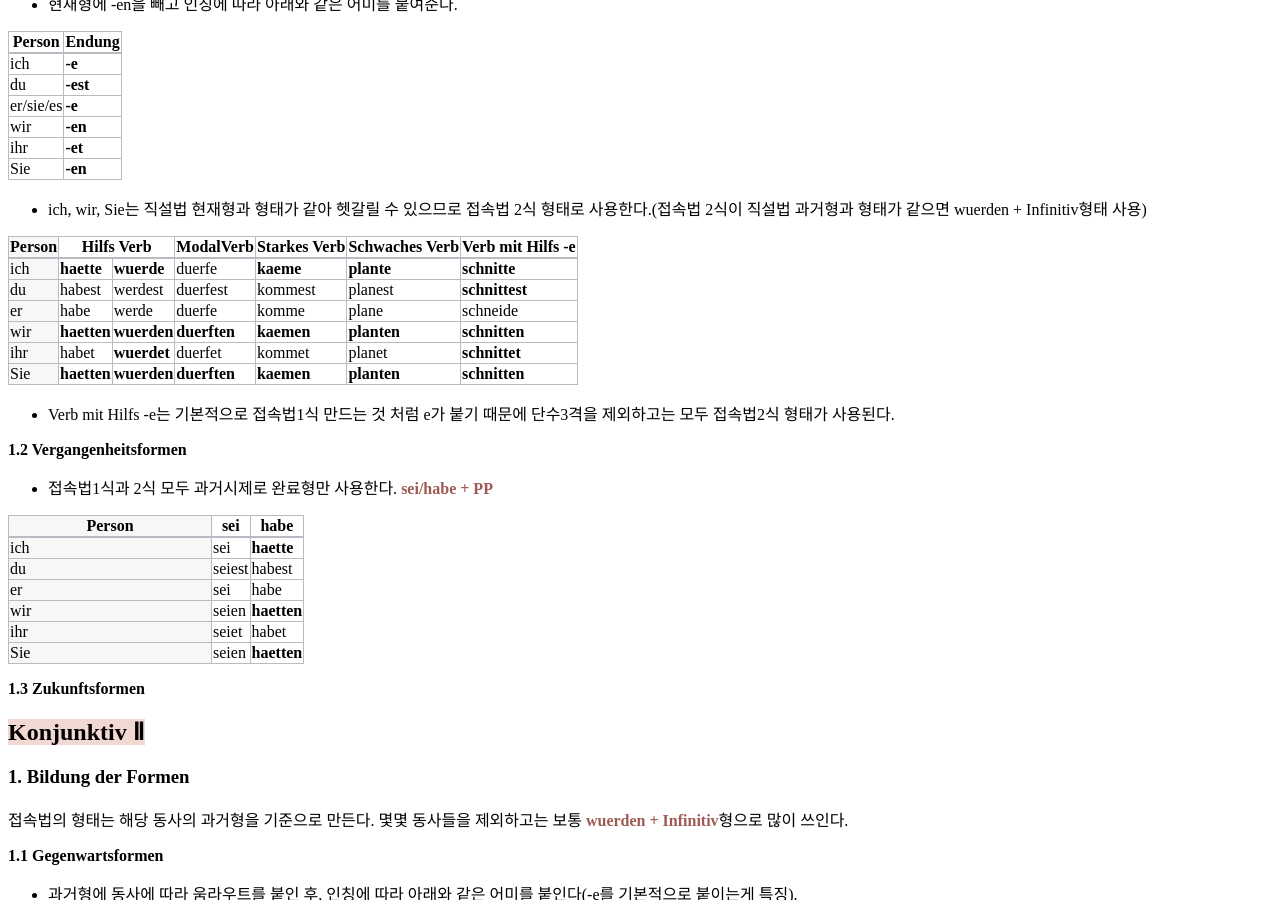
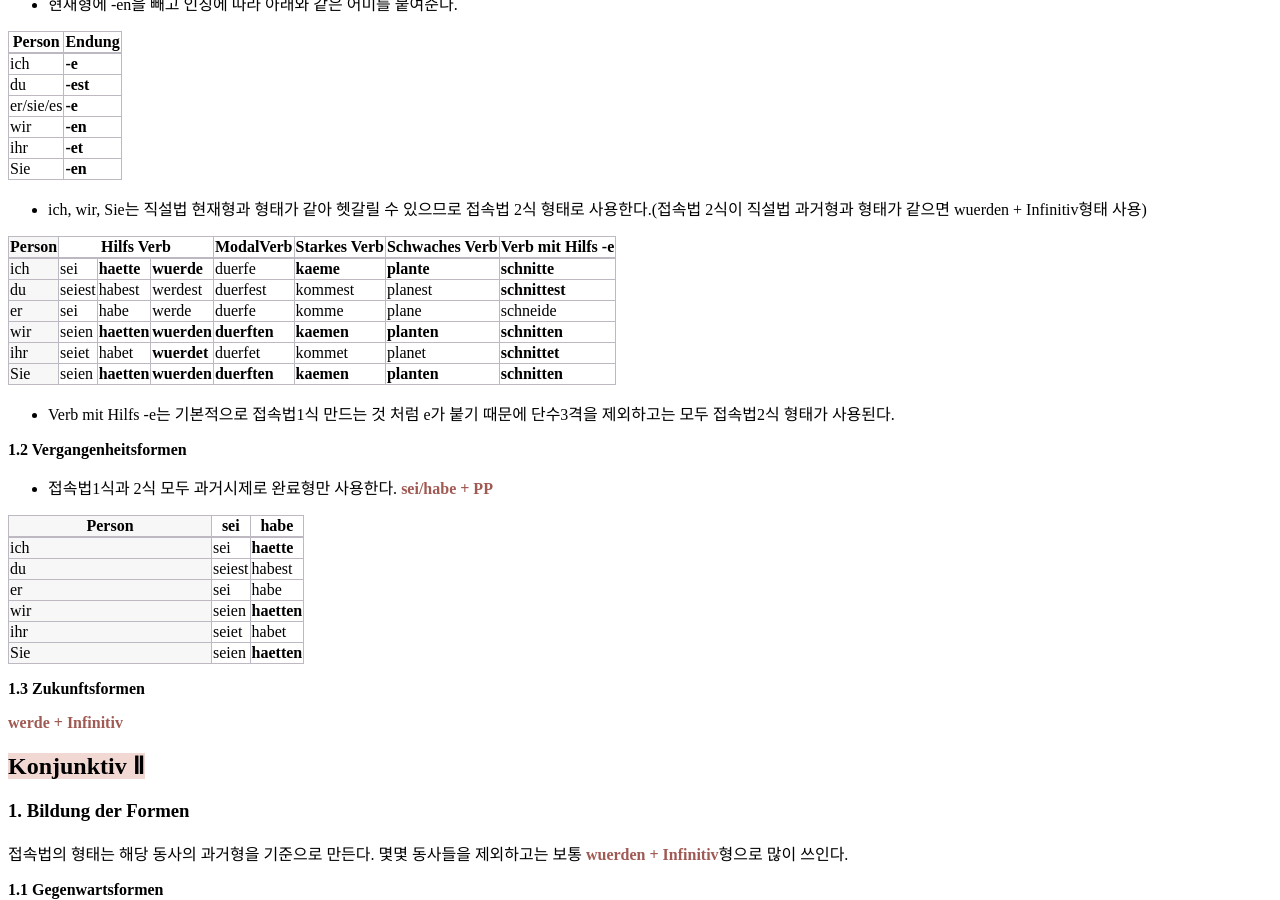
Before and after one commit to finddme/finddme.github.io, a Jekyll site: the page built from _posts/2021-01-24-DeutschGrammtik.md, in a window 1280 px wide and 900 px high, scrolled down 8667 px. Built offline with Jekyll 4.4.1, drawn with Linux system fonts in a browser that asks for light colours.

Commit message:
Update 2021-01-24-DeutschGrammtik.md

```diff
--- a/_posts/2021-01-24-DeutschGrammtik.md
+++ b/_posts/2021-01-24-DeutschGrammtik.md
@@ -728,13 +728,13 @@ Partizipialsaetze는 분사가 부문장처럼 쓰이는 경우이다. 이때는
    </head>
    <body>
      <table style="border-collapse:collapse">
-       <tr><th class="line4" bgcolor="#F8F7F9">Person</th><th class="line2" colspan="2">Hilfs Verb</th><th class="line2">ModalVerb</th><th class="line2">Starkes Verb</th><th class="line2">Schwaches Verb</th><th class="line2">Verb mit Hilfs -e</th></tr>
-       <tr><td class="line3">ich</td><td class="line"><strong>haette</strong></td><td class="line"><strong>wuerde</strong></td><td class="line">duerfe</td><td class="line"><strong>kaeme</strong></td><td class="line"><strong>plante</strong></td><td class="line"><strong>schnitte</strong></td></tr>
-       <tr><td class="line3">du</td><td class="line">habest</td><td class="line">werdest</td><td class="line">duerfest</td><td class="line">kommest</td><td class="line">planest</td><td class="line"><strong>schnittest</strong></td></tr>
-       <tr><td class="line3">er</td><td class="line">habe</td><td class="line">werde</td><td class="line">duerfe</td><td class="line">komme</td><td class="line">plane</td><td class="line">schneide</td></tr>
-       <tr><td class="line3">wir</td><td class="line"><strong>haetten</strong></td><td class="line"><strong>wuerden</strong></td><td class="line"><strong>duerften</strong></td><td class="line"><strong>kaemen</strong></td><td class="line"><strong>planten</strong></td><td class="line"><strong>schnitten</strong></td></tr>
-       <tr><td class="line3">ihr</td><td class="line">habet</td><td class="line"><strong>wuerdet</strong></td><td class="line">duerfet</td><td class="line">kommet</td><td class="line">planet</td><td class="line"><strong>schnittet</strong></td></tr>
-       <tr><td class="line3">Sie</td><td class="line"><strong>haetten</strong></td><td class="line"><strong>wuerden</strong></td><td class="line"><strong>duerften</strong></td><td class="line"><strong>kaemen</strong></td><td class="line"><strong>planten</strong></td><td class="line"><strong>schnitten</strong></td></tr>
+       <tr><th class="line4" bgcolor="#F8F7F9">Person</th><th class="line2" colspan="3">Hilfs Verb</th><th class="line2">ModalVerb</th><th class="line2">Starkes Verb</th><th class="line2">Schwaches Verb</th><th class="line2">Verb mit Hilfs -e</th></tr>
+       <tr><td class="line3">ich</td><td class="line">sei</td><td class="line"><strong>haette</strong></td><td class="line"><strong>wuerde</strong></td><td class="line">duerfe</td><td class="line"><strong>kaeme</strong></td><td class="line"><strong>plante</strong></td><td class="line"><strong>schnitte</strong></td></tr>
+       <tr><td class="line3">du</td><td class="line">seiest</td><td class="line">habest</td><td class="line">werdest</td><td class="line">duerfest</td><td class="line">kommest</td><td class="line">planest</td><td class="line"><strong>schnittest</strong></td></tr>
+       <tr><td class="line3">er</td><td class="line">sei</td><td class="line">habe</td><td class="line">werde</td><td class="line">duerfe</td><td class="line">komme</td><td class="line">plane</td><td class="line">schneide</td></tr>
+       <tr><td class="line3">wir</td><td class="line">seien</td><td class="line"><strong>haetten</strong></td><td class="line"><strong>wuerden</strong></td><td class="line"><strong>duerften</strong></td><td class="line"><strong>kaemen</strong></td><td class="line"><strong>planten</strong></td><td class="line"><strong>schnitten</strong></td></tr>
+       <tr><td class="line3">ihr</td><td class="line">seiet</td><td class="line">habet</td><td class="line"><strong>wuerdet</strong></td><td class="line">duerfet</td><td class="line">kommet</td><td class="line">planet</td><td class="line"><strong>schnittet</strong></td></tr>
+       <tr><td class="line3">Sie</td><td class="line">seien</td><td class="line"><strong>haetten</strong></td><td class="line"><strong>wuerden</strong></td><td class="line"><strong>duerften</strong></td><td class="line"><strong>kaemen</strong></td><td class="line"><strong>planten</strong></td><td class="line"><strong>schnitten</strong></td></tr>
     </table>
  </body>
  </html>
@@ -777,6 +777,8 @@ Partizipialsaetze는 분사가 부문장처럼 쓰이는 경우이다. 이때는
 
 
 **1.3 Zukunftsformen**
+
+<span style="color:#A05A54; font-weight: bold;">werde + Infinitiv</span>
 
 ## <span style="background-color:#F2D8D3">Konjunktiv Ⅱ</span>
 
```
